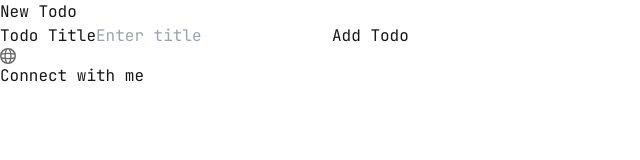
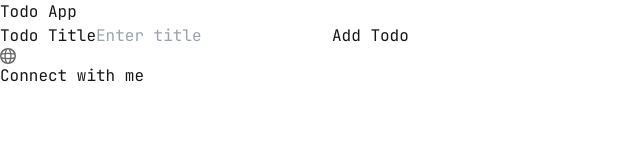
Before and after one commit to singodiyashubham87/todos-app-next-js, a Next.js app: page /new in a window 1280 px wide. Shown: the top 160 px of the page, without its empty margins (0-640 px from the left). Built offline with nearby package versions, Linux system fonts and the light colour scheme.

Commit message:
chore: add navigation to homepage from new page

```diff
--- a/src/app/new/page.tsx
+++ b/src/app/new/page.tsx
@@ -1,10 +1,13 @@
 import Image from "next/image";
+import Link from "next/link";
 
 export default function NewTodo() {
   return (
     <div className="grid grid-rows-[20px_1fr_20px] items-center justify-items-center min-h-screen p-8 pb-20 gap-16 sm:p-20 font-[family-name:var(--font-geist-sans)]">
       <header className="flex w-2/3 justify-between">
-        <h1 className="text-3xl font-semibold">New Todo</h1>
+        <Link href="/">
+          <h1 className="text-3xl font-semibold">Todo App</h1>
+        </Link>
       </header>
       <main className="flex flex-col gap-8 row-start-2 items-center sm:items-start">
         <form className="flex flex-col gap-4 w-full">
```
